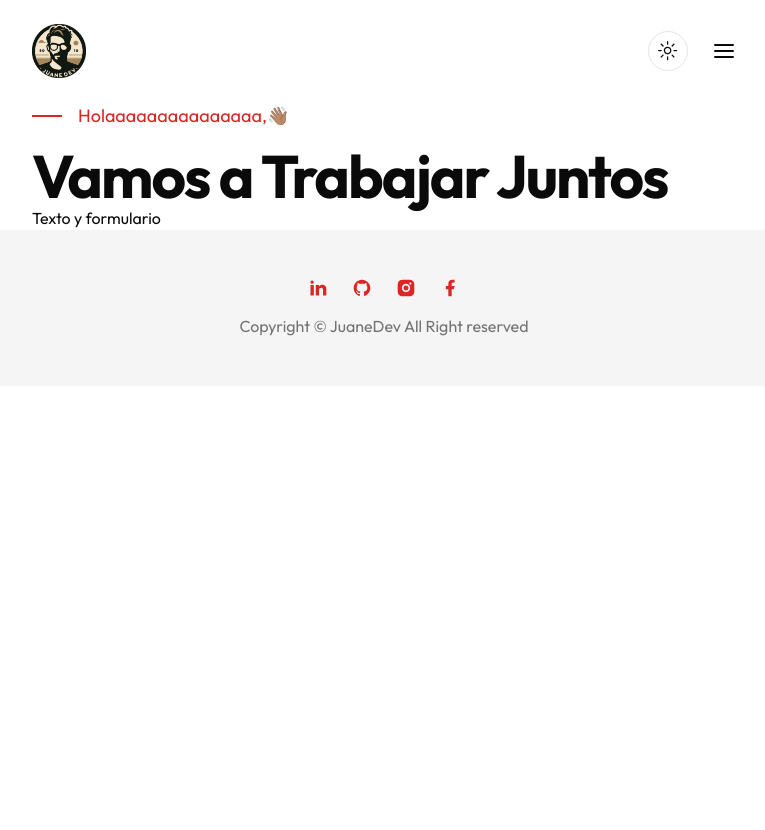
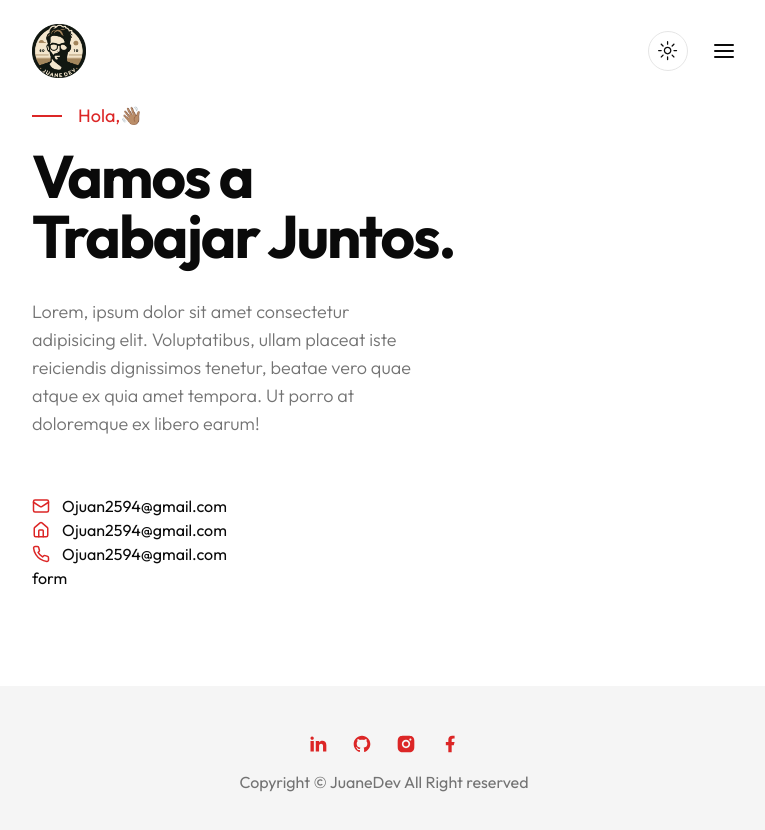
Before and after one commit to juaneprograming/PF-next, a Next.js app: page /contact in a window 1280 px wide. Shown: the top 830 px of the page, without its empty margins (256-1021 px from the left). Before the commit the page ends 800 px from the top, so only its background shows below. Built offline with nearby package versions, Linux system fonts and the light colour scheme.

Commit message:
creando formulario

```diff
--- a/src/app/contact/page.tsx
+++ b/src/app/contact/page.tsx
@@ -5,18 +5,44 @@ const Contact = () => {
     <section>
       <div className="container mx-auto">
         {/* texto y ilustracion */}
-        <div>
+        <div className="grid xl:grid-cols-2 pt.12 xl:h-[480px] mb-6 xl:mb-24">
           {/* texto */}
           <div className="flex flex-col justify-center">
             <div className="flex items-center gap-x-4 text-primary text-lg mb-4">
               <span className="w-[30px] h-[2px] bg-primary"></span>
-              Holaaaaaaaaaaaaaaa,👋🏽
+              Hola,👋🏽
             </div>
-            <h1 className="h1">Vamos a Trabajar Juntos</h1>
+            <h1 className="h1 max-w-md mb-8">Vamos a Trabajar Juntos.</h1>
+            <p className="subtitle max-w-[400px]">
+              Lorem, ipsum dolor sit amet consectetur adipisicing elit.
+              Voluptatibus, ullam placeat iste reiciendis dignissimos tenetur,
+              beatae vero quae atque ex quia amet tempora. Ut porro at
+              doloremque ex libero earum!
+            </p>
           </div>
+          {/* ilustracion */}
+          <div className="hidden xl:flex w-full bg-contact_illustration_light dark:bg-contact_illustration_dark bg-contain bg-top bg-no-repeat"></div>
         </div>
-        {/*  */}
-        <div>Texto y formulario</div>
+        {/* text de info y formulario */}
+        <div className="grid xl:grid-cols-2 mb-24 xl:mb-32">
+          {/* info texto */}
+          <div className="flex items-center space-x-3">
+            <MailIcon size={18} className="text-primary" />
+            {/* emial */}
+            <div>Ojuan2594@gmail.com</div>
+          </div>
+          <div className="flex items-center space-x-3">
+            <HomeIcon size={18} className="text-primary" />
+            {/* emial */}
+            <div>Ojuan2594@gmail.com</div>
+          </div>
+          <div className="flex items-center space-x-3">
+            <PhoneIcon size={18} className="text-primary" />
+            {/* emial */}
+            <div>Ojuan2594@gmail.com</div>
+          </div>
+          <form>form</form>
+        </div>
       </div>
     </section>
   );
--- a/tailwind.config.ts
+++ b/tailwind.config.ts
@@ -90,6 +90,8 @@ const config = {
         dots_dark: 'url(/dots-dark.svg)',
         work_project_bg_light: 'url(/work/project-bg-light.png)',
         work_project_bg_dark: 'url(/work/project-bg-dark.png)',
+        contact_illustration_light:'url(/contact/illustration-light.svg)',
+        contact_illustration_dark:'url(/contact/illustration-dark.svg)',
       }
     },
   },
```
